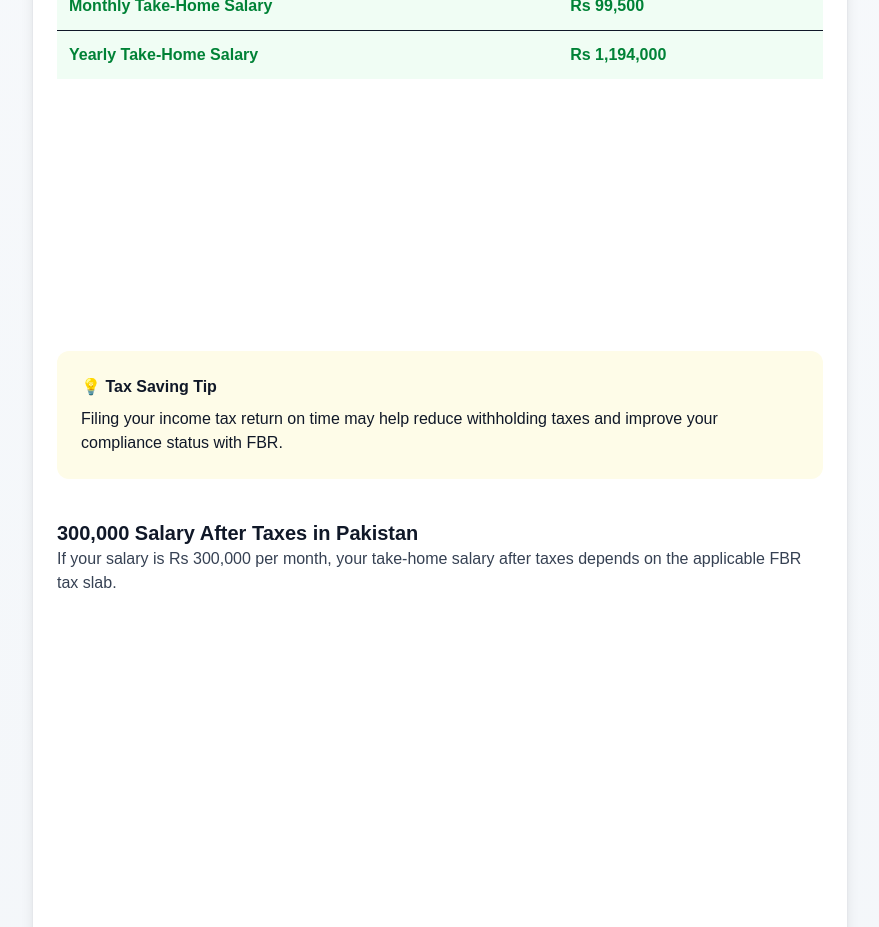
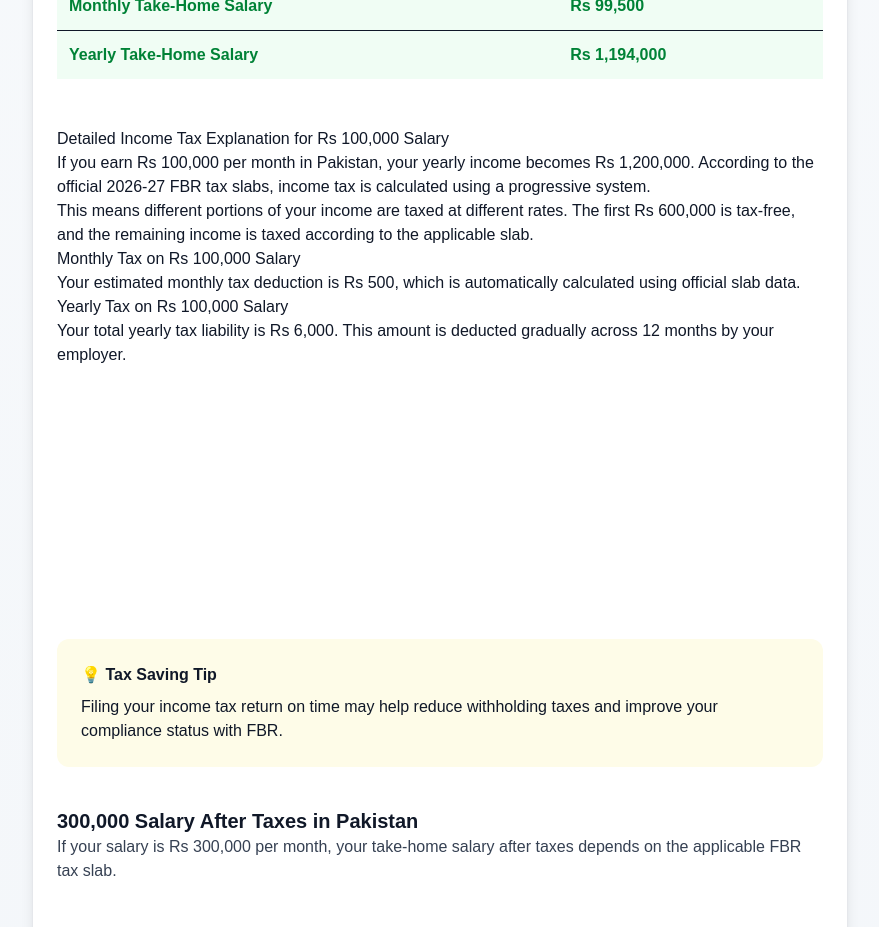
Before and after one commit to muhammadobaid1986/fbrtaxcalculators, a Next.js app: page /salary/100000 in a window 1280 px wide. Shown: the part 1060-1987 px from the top of the page, without its empty margins (392-1271 px from the left). Built offline with nearby package versions, Linux system fonts and the light colour scheme.

Commit message:
Phase 1 content upgrade - dynamic salary page improved

```diff
--- a/app/salary/[salary]/page.tsx
+++ b/app/salary/[salary]/page.tsx
@@ -130,6 +130,43 @@ export default async function Page({ params }: any) {
       </tr>
     </tbody>
   </table>
+
+  <div className="mt-12 prose max-w-none">
+  <h2>
+    Detailed Income Tax Explanation for Rs {monthlySalary.toLocaleString()} Salary
+  </h2>
+
+  <p>
+    If you earn Rs {monthlySalary.toLocaleString()} per month in Pakistan,
+    your yearly income becomes Rs {(monthlySalary * 12).toLocaleString()}.
+    According to the official 2026-27 FBR tax slabs, income tax is calculated
+    using a progressive system.
+  </p>
+
+  <p>
+    This means different portions of your income are taxed at different rates.
+    The first Rs 600,000 is tax-free, and the remaining income is taxed
+    according to the applicable slab.
+  </p>
+
+  <h3>
+    Monthly Tax on Rs {monthlySalary.toLocaleString()} Salary
+  </h3>
+
+  <p>
+    Your estimated monthly tax deduction is Rs {result.monthlyTax.toLocaleString()},
+    which is automatically calculated using official slab data.
+  </p>
+
+  <h3>
+    Yearly Tax on Rs {monthlySalary.toLocaleString()} Salary
+  </h3>
+
+  <p>
+    Your total yearly tax liability is Rs {result.yearlyTax.toLocaleString()}.
+    This amount is deducted gradually across 12 months by your employer.
+  </p>
+</div>
 
 
 
```
